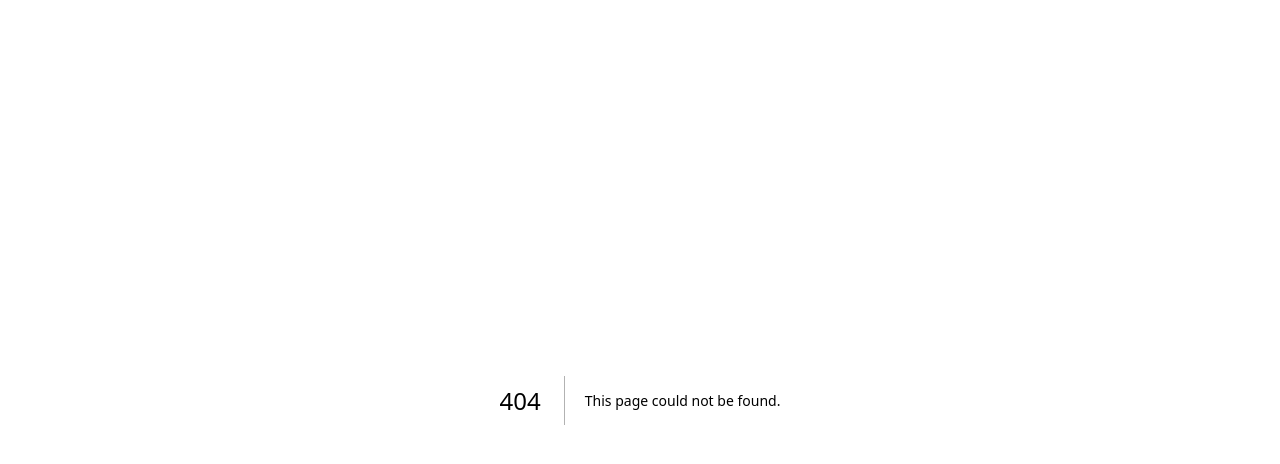
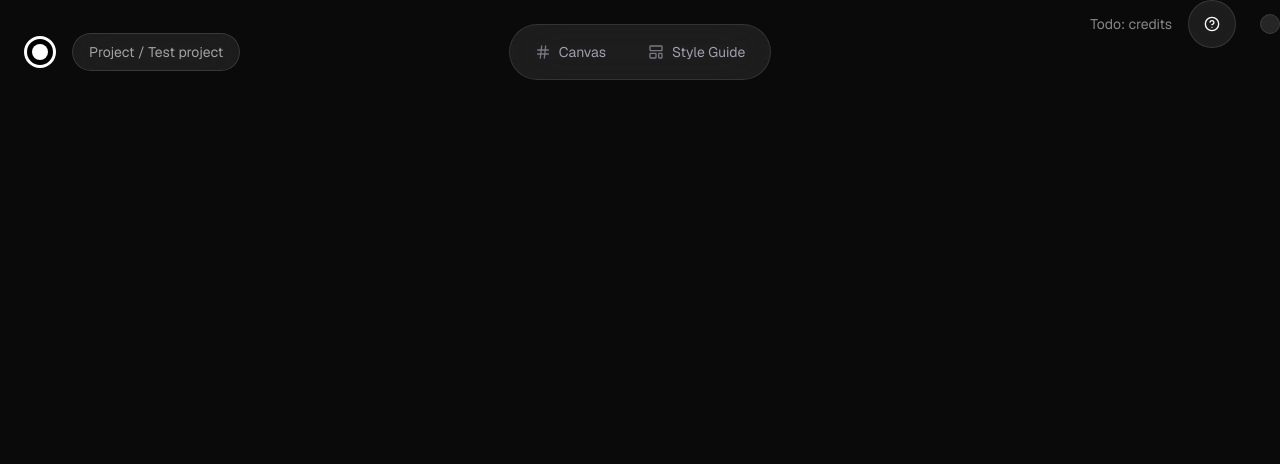
Before and after one commit to NickRaise/S2D-Sketch-to-Design, a Next.js app in the folder apps/web/: page /dashboard/1 in a window 1280 px wide. Before the commit this address had no page. Shown: the top 464 px of the page. Built offline with nearby package versions, Linux system fonts and the light colour scheme.

Commit message:
created the navbar component

```diff
--- /dev/null
+++ b/apps/web/app/(protected)/dashboard/[session]/page.tsx
@@ -0,0 +1,12 @@
+import Navbar from "@/components/ui/navbar";
+import React from "react";
+
+const page = () => {
+  return (
+    <>
+      <Navbar />
+    </>
+  );
+};
+
+export default page;
--- a/apps/web/app/(protected)/dashboard/page.tsx
+++ b/apps/web/app/(protected)/dashboard/page.tsx
@@ -3,6 +3,8 @@
 import { authOptions } from "@/app/api/auth/[...nextauth]/route";
 const page = async () => {
   const session = await getServerSession(authOptions);
+
+  // Add logic to verify valid subscription
 
   try {
     console.log("session in server component:", session);
--- a/apps/web/app/auth/page.tsx
+++ b/apps/web/app/auth/page.tsx
@@ -181,7 +181,7 @@
         <p className="text-muted-foreground mt-6 text-center text-sm">
           {isLogin ? loginInfo.redirectText : signUpInfo.redirectText}
           <button
-            className="text-primary font-medium hover:underline hover:cursor-pointer"
+            className="text-secondary font-medium hover:underline hover:cursor-pointer"
             onClick={() => {
               setIsLogin((state) => !state);
               clearError();
--- a/apps/web/app/globals.css
+++ b/apps/web/app/globals.css
@@ -112,9 +112,9 @@
   --card-foreground: oklch(0.985 0 0);
   --popover: oklch(0.205 0 0);
   --popover-foreground: oklch(0.985 0 0);
-  --primary: oklch(0.6 0.06 61.6);
+  --primary: oklch(0.985 0 0);
   --primary-foreground: oklch(0.205 0 0);
-  --secondary: oklch(0.269 0 0);
+  --secondary: oklch(0.6 0.06 61.6);
   --secondary-foreground: oklch(0.985 0 0);
   --muted: oklch(0.269 0 0);
   --muted-foreground: oklch(0.708 0 0);
--- /dev/null
+++ b/apps/web/components/ui/avatar.tsx
@@ -0,0 +1,112 @@
+"use client"
+
+import * as React from "react"
+import { Avatar as AvatarPrimitive } from "radix-ui"
+
+import { cn } from "@/lib/utils"
+
+function Avatar({
+  className,
+  size = "default",
+  ...props
+}: React.ComponentProps<typeof AvatarPrimitive.Root> & {
+  size?: "default" | "sm" | "lg"
+}) {
+  return (
+    <AvatarPrimitive.Root
+      data-slot="avatar"
+      data-size={size}
+      className={cn(
+        "group/avatar relative flex size-8 shrink-0 rounded-full select-none after:absolute after:inset-0 after:rounded-full after:border after:border-border after:mix-blend-darken data-[size=lg]:size-10 data-[size=sm]:size-6 dark:after:mix-blend-lighten",
+        className
+      )}
+      {...props}
+    />
+  )
+}
+
+function AvatarImage({
+  className,
+  ...props
+}: React.ComponentProps<typeof AvatarPrimitive.Image>) {
+  return (
+    <AvatarPrimitive.Image
+      data-slot="avatar-image"
+      className={cn(
+        "aspect-square size-full rounded-full object-cover",
+        className
+      )}
+      {...props}
+    />
+  )
+}
+
+function AvatarFallback({
+  className,
+  ...props
+}: React.ComponentProps<typeof AvatarPrimitive.Fallback>) {
+  return (
+    <AvatarPrimitive.Fallback
+      data-slot="avatar-fallback"
+      className={cn(
+        "flex size-full items-center justify-center rounded-full bg-muted text-sm text-muted-foreground group-data-[size=sm]/avatar:text-xs",
+        className
+      )}
+      {...props}
+    />
+  )
+}
+
+function AvatarBadge({ className, ...props }: React.ComponentProps<"span">) {
+  return (
+    <span
+      data-slot="avatar-badge"
+      className={cn(
+        "absolute right-0 bottom-0 z-10 inline-flex items-center justify-center rounded-full bg-primary text-primary-foreground bg-blend-color ring-2 ring-background select-none",
+        "group-data-[size=sm]/avatar:size-2 group-data-[size=sm]/avatar:[&>svg]:hidden",
+        "group-data-[size=default]/avatar:size-2.5 group-data-[size=default]/avatar:[&>svg]:size-2",
+        "group-data-[size=lg]/avatar:size-3 group-data-[size=lg]/avatar:[&>svg]:size-2",
+        className
+      )}
+      {...props}
+    />
+  )
+}
+
+function AvatarGroup({ className, ...props }: React.ComponentProps<"div">) {
+  return (
+    <div
+      data-slot="avatar-group"
+      className={cn(
+        "group/avatar-group flex -space-x-2 *:data-[slot=avatar]:ring-2 *:data-[slot=avatar]:ring-background",
+        className
+      )}
+      {...props}
+    />
+  )
+}
+
+function AvatarGroupCount({
+  className,
+  ...props
+}: React.ComponentProps<"div">) {
+  return (
+    <div
+      data-slot="avatar-group-count"
+      className={cn(
+        "relative flex size-8 shrink-0 items-center justify-center rounded-full bg-muted text-sm text-muted-foreground ring-2 ring-background group-has-data-[size=lg]/avatar-group:size-10 group-has-data-[size=sm]/avatar-group:size-6 [&>svg]:size-4 group-has-data-[size=lg]/avatar-group:[&>svg]:size-5 group-has-data-[size=sm]/avatar-group:[&>svg]:size-3",
+        className
+      )}
+      {...props}
+    />
+  )
+}
+
+export {
+  Avatar,
+  AvatarImage,
+  AvatarFallback,
+  AvatarGroup,
+  AvatarGroupCount,
+  AvatarBadge,
+}
--- /dev/null
+++ b/apps/web/components/ui/navbar/index.tsx
@@ -0,0 +1,116 @@
+"use client";
+import { CircleQuestionMark, Hash, LayoutTemplate } from "lucide-react";
+import Link from "next/link";
+import { usePathname, useSearchParams } from "next/navigation";
+import { Button } from "../button";
+import { Avatar, AvatarFallback, AvatarImage } from "../avatar";
+
+interface ITabs {
+  label: string;
+  path: string;
+  href: string;
+  icon: React.ReactNode;
+}
+
+const Navbar = () => {
+  const params = useSearchParams();
+  const projectId = params.get("projectId");
+
+  const pathname = usePathname();
+  const hasCanvas = pathname.includes("canvas");
+  const hasStyleGuide = pathname.includes("style-guide");
+
+  // TODO: fetch user data using the global state storage
+  let user: any;
+
+  const tabs: ITabs[] = [
+    {
+      label: "Canvas",
+      path: "canvas",
+      href: `/dashboard/${user?.name}/canvas?projectId=${projectId}`,
+      icon: <Hash className="w-4 h-4" />,
+    },
+    {
+      label: "Style Guide",
+      path: "style-guide",
+      href: `/dashboard/${user?.name}/style-guide?projectId=${projectId}`,
+      icon: <LayoutTemplate className="w-4 h-4" />,
+    },
+  ];
+
+  return (
+    <div>
+      <div className="grid grid-col-2 lg:grid-cols-3 p-6 fixed top-0 left-0 right-0 z-50">
+        <div className="flex items-center gap-4">
+          <Link
+            href="/dashboard"
+            className="w-8 h-8 rounded-full border-3 border-white bg-black flex items-center justify-center"
+          >
+            <div className="w-4 h-4 rounded-full bg-white"></div>
+          </Link>
+
+          {/* TEMP: Commented out logic */}
+          {/* {!hasCanvas ||
+            (!hasStyleGuide && ( */}
+          <div className="lg:inline-block hidden rounded-full text-primary/60 border border-white/12 backdrop-blur-xl bg-white/8 px-4 py-2 text-sm saturate-150">
+            {/* fetch the project name using the useProject hook */}
+            {/* Project / {project?.name} */}
+            Project / Test project
+          </div>
+          {/* ))} */}
+        </div>
+
+        <div className="lg:flex hidden items-center justify-center gap-2">
+          <div className="flex items-center gap-2 backdrop-blur-xl bg-white/8 border border/white/12 rounded-full p-2 saturate-150">
+            {tabs.map((tab) => {
+              const isActive = pathname.includes(tab.path);
+              return (
+                <Link
+                  key={tab.href}
+                  href={tab.href}
+                  className={[
+                    "group inline-flex items-center gap-2 rounded-full px-4 py-2 text-sm transition",
+                    isActive
+                      ? "bg-white/12 text-white border border-white/16 backdrop-blur-sm"
+                      : "text-zinc-400 hover:text-zinc-200 hover:bg-white/6 border border-transparent",
+                  ].join(" ")}
+                >
+                  <span
+                    className={
+                      isActive
+                        ? "opacity-100"
+                        : "opacity-70 group-hover:opacity-90"
+                    }
+                  >
+                    {tab.icon}
+                  </span>
+                  <span>{tab.label}</span>
+                </Link>
+              );
+            })}
+          </div>
+        </div>
+      </div>
+      <div className=" flex items-center gap-4 justify-end">
+        <span className="text-sm text-white/50"> Todo: credits</span>
+        <Button
+          variant="secondary"
+          className="rounded-full h-12 w-12 flex-items-center justify-center backdrop-blur-xl bg-white/8 border border-white/12 saturate-120 hover:bg-white/12"
+        >
+          <CircleQuestionMark className="size-5 text-white" />
+        </Button>
+        <Avatar className="size-5 ml-2">
+          <AvatarImage src={user?.image} />
+          <AvatarFallback>
+            {user?.name
+              ?.split(" ")
+              .map((n: string) => n[0])
+              .join("")}
+          </AvatarFallback>
+        </Avatar>
+      </div>
+    </div>
+  );
+};
+
+export default Navbar;
```
Also changed, not shown: apps/web/hooks/useProject.ts (added).
